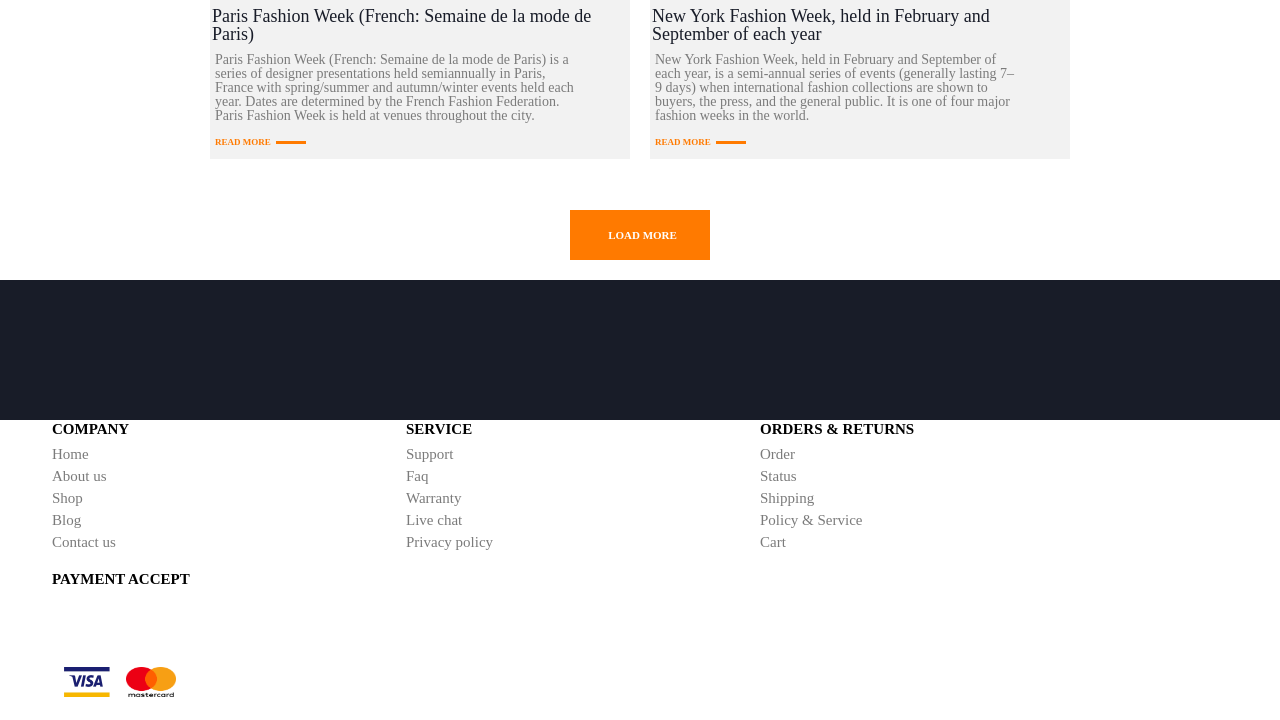
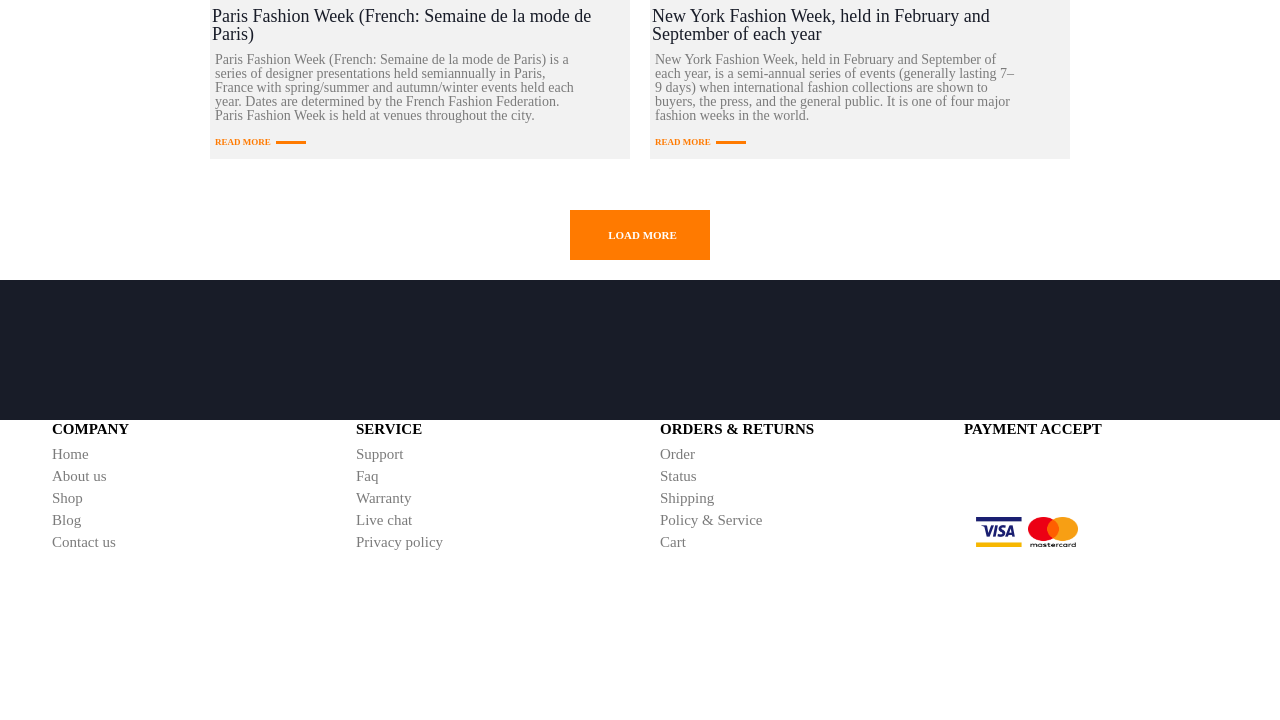
Before and after one commit to khazhomiaana/homework-Positions-Pseudo-elements, a plain HTML site: page index.html in a window 1280 px wide. Shown: the part 1088-1808 px from the top of the page. After the commit the page ends 1708 px from the top, so only its background shows below. Drawn offline with Linux system fonts and the light colour scheme.

Commit message:
update footer

```diff
--- a/css/style.css
+++ b/css/style.css
@@ -174,7 +174,7 @@
 	margin: auto;
 }
 .footer {
-	width: 350px;
+	width: 300px;
 	height: 150px;
 	/*background-color: #F2F2F2;*/
 	display: inline-block;
@@ -196,7 +196,6 @@
 .payment-logo {
 	margin-top: 70px;
 	margin-left: 60px;
-	margin-right: 10px;
 	height: 30px;
 	width: 50px;
 
```
